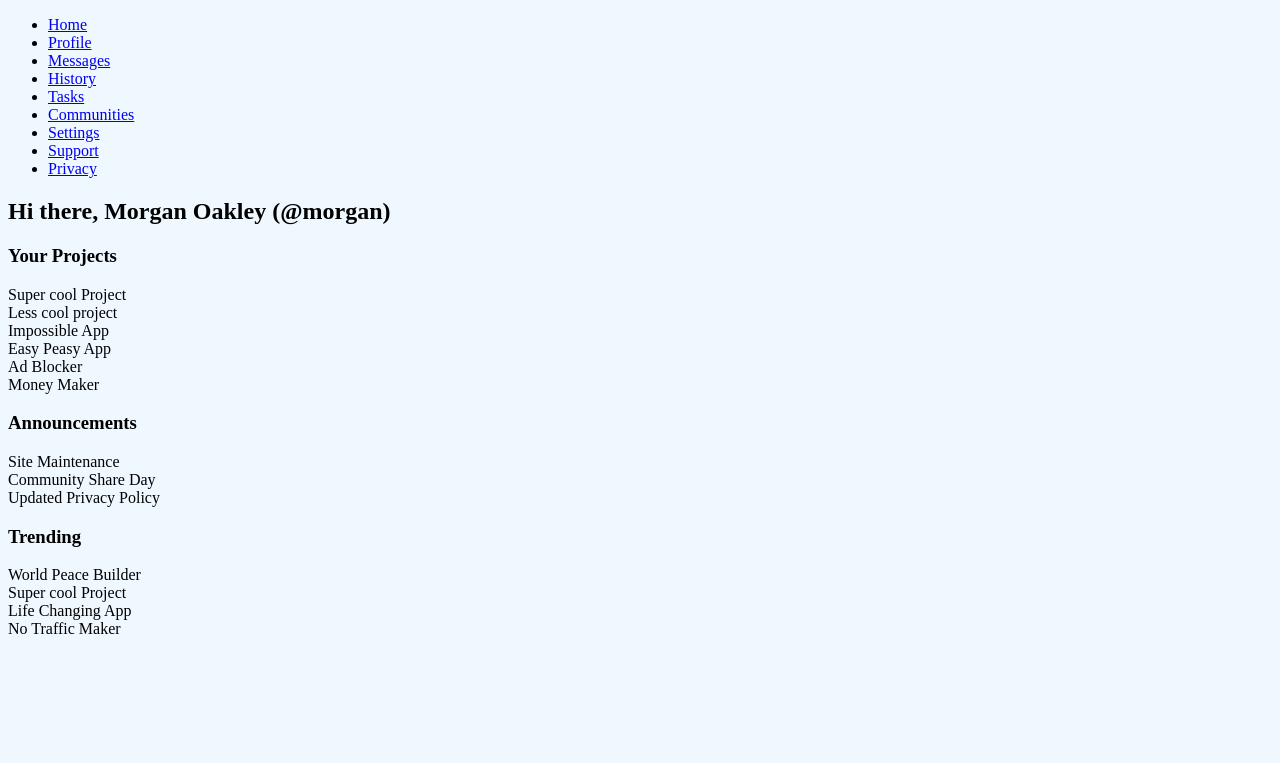
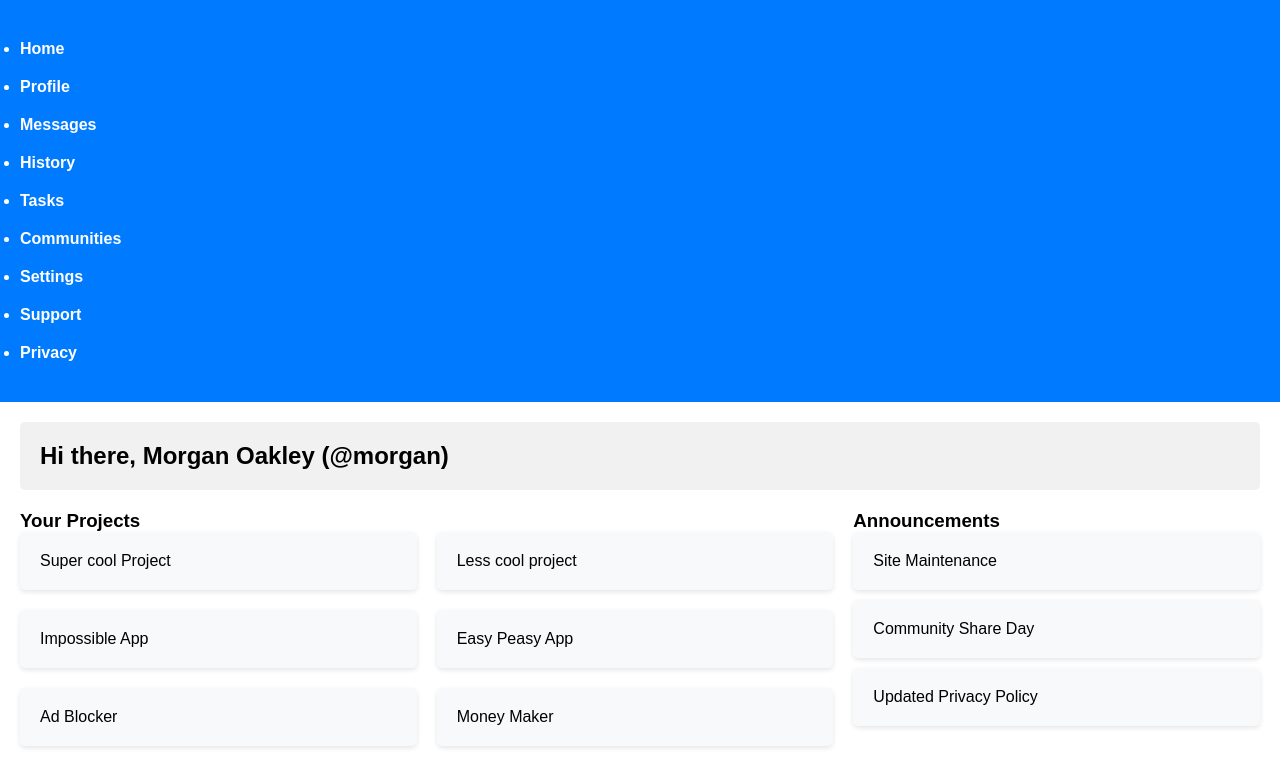
Before and after one commit to SubyiaLab/adminDashBoard, a plain HTML site: page index.html in a window 1280 px wide. Shown: the top 763 px of the page. Drawn offline with Linux system fonts and the light colour scheme.

Commit message:
add style

```diff
--- a/style.css
+++ b/style.css
@@ -1,3 +1,94 @@
+*{
+    box-sizing: border-box;
+    margin: 0;
+    padding: 0;
+}
+
 body {
-    background-color: aliceblue;
+    font-family: Arial, Helvetica, sans-serif;
+    min-height: 100vh;
+    display: grid;
+    grid-template-columns: 250px, 1fr;
+    grid-template-rows: auto 1fr;
 }
+
+.dashboard{
+    display: grid;
+    grid-template-columns: 250px, 1fr;
+    width: 100vw;
+    height: 100vh;
+}
+
+.sidebar{
+    background-color: #007bff;
+    color: white;
+    padding: 20px;
+}
+
+.sidebar ul li {
+    margin: 20px 0;
+}
+
+.sidebar ul li a {
+    color: white;
+    text-decoration: none;
+    font-weight: bold;
+}
+
+.main-content{
+    display: grid;
+    grid-template-rows: auto auto auto;
+    grid-template-columns: 2fr 1fr;
+    grid-gap: 20px;
+    padding: 20px;
+}
+
+.user-info{
+    grid-column: span 2;
+    background-color: #f1f1f1;
+    padding: 20px;
+    border-radius: 5px;
+}
+
+.projects{
+    grid-column: 1 / 2;
+}
+
+.project-cards{
+    display: grid;
+    grid-template-columns: repeat(2,1fr);
+    gap:20px;
+}
+
+.card {
+    background-color: #f8f9fa;
+    padding: 20px;
+    border-radius: 5px;
+    box-shadow: 0 2px 5px rgba(0, 0, 0, 0.1);
+}
+
+.Announcements{
+    grid-column:  2/ 3;
+    grid-row: 2 / 3;
+}
+
+.Announcements-card{
+    background-color: #f8f9fa;
+    padding: 20px;
+    margin-bottom: 10px;
+    border-radius: 5px;
+    box-shadow: 0 2px 5px rgba(0, 0, 0, 0.1);
+}
+
+.trending {
+    grid-column: 2/ 3;
+    grid-row: 3/ 4;
+}
+
+.trending-item{
+    background-color: #f8f9fa;
+    padding: 20px;
+    margin-bottom: 10px;
+    border-radius: 5px;
+    box-shadow: 0 2px 5px rgba(0, 0, 0, 0.1);
+}
```
Also changed, not shown: img/icon.png (added).
